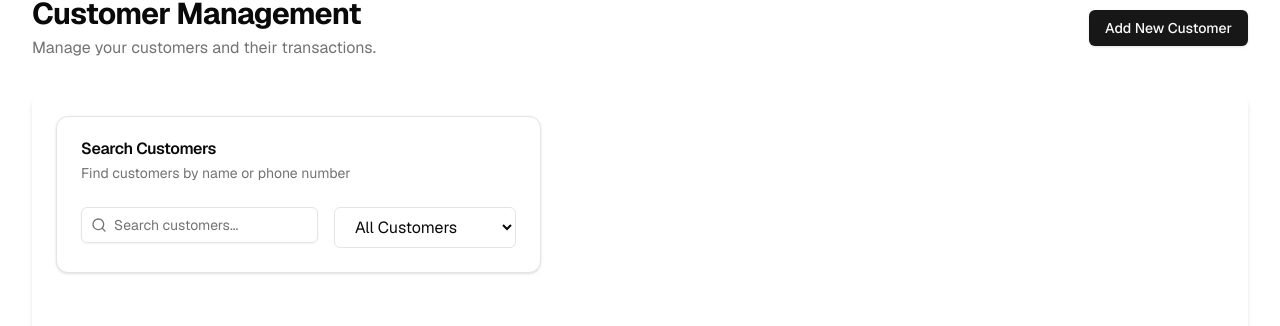
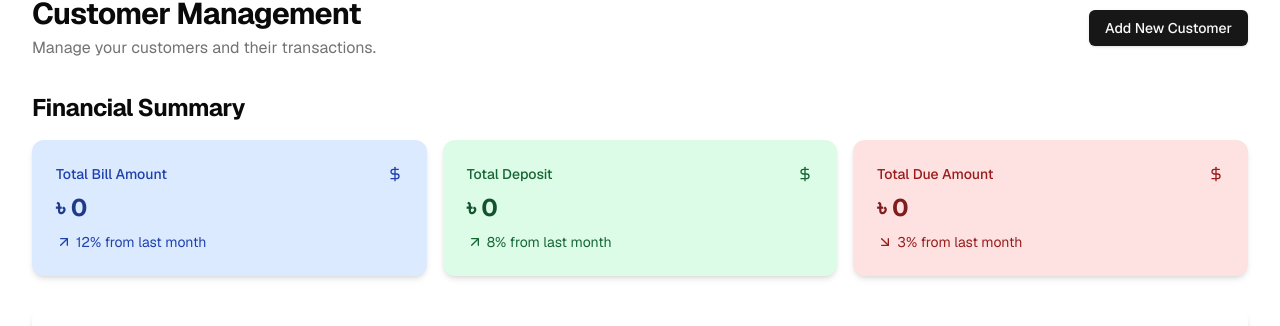
Before and after one commit to rishad190/bhaiyaPos, a Next.js app: page /customers in a window 1280 px wide. Shown: the part 101-427 px from the top of the page. Built offline with nearby package versions, Linux system fonts and the light colour scheme; no server answers; the database is empty; sample sign-in values are in the browser's storage.

Commit message:
fix customer page

```diff
--- a/src/app/customers/[id]/page.js
+++ b/src/app/customers/[id]/page.js
@@ -76,20 +76,25 @@ export default function CustomerDetail() {
     TRANSACTION_CONSTANTS.STORE_OPTIONS.ALL
   );
   const [isAddingTransaction, setIsAddingTransaction] = useState(false);
-  const [sortConfig, setSortConfig] = useState({ key: 'date', direction: 'asc' });
+  const [sortConfig, setSortConfig] = useState({
+    key: "date",
+    direction: "asc",
+  });
 
   const customer = customers?.find((c) => c.id === params.id);
 
   const sortedTransactions = useMemo(() => {
     if (!transactions) return [];
-    let sortableItems = [...transactions.filter(t => t.customerId === params.id)];
+    let sortableItems = [
+      ...transactions.filter((t) => t.customerId === params.id),
+    ];
     if (sortConfig.key) {
       sortableItems.sort((a, b) => {
         if (a[sortConfig.key] < b[sortConfig.key]) {
-          return sortConfig.direction === 'asc' ? -1 : 1;
+          return sortConfig.direction === "asc" ? -1 : 1;
         }
         if (a[sortConfig.key] > b[sortConfig.key]) {
-          return sortConfig.direction === 'asc' ? 1 : -1;
+          return sortConfig.direction === "asc" ? 1 : -1;
         }
         return 0;
       });
@@ -176,7 +181,10 @@ export default function CustomerDetail() {
   const handleEditTransaction = async (transactionId, updatedData) => {
     try {
       setLoadingState((prev) => ({ ...prev, action: true }));
-      await updateTransaction(transactionId, { ...updatedData, customerId: params.id });
+      await updateTransaction(transactionId, {
+        ...updatedData,
+        customerId: params.id,
+      });
       toast({
         title: "Success",
         description: "Transaction updated successfully",
@@ -208,9 +216,9 @@ export default function CustomerDetail() {
   };
 
   const requestSort = (key) => {
-    let direction = 'asc';
-    if (sortConfig.key === key && sortConfig.direction === 'asc') {
-      direction = 'desc';
+    let direction = "asc";
+    if (sortConfig.key === key && sortConfig.direction === "asc") {
+      direction = "desc";
     }
     setSortConfig({ key, direction });
   };
@@ -330,7 +338,9 @@ export default function CustomerDetail() {
               <div className="grid grid-cols-1 md:grid-cols-3 gap-4">
                 <Card className="bg-blue-50 border-none shadow-sm">
                   <CardHeader className="flex flex-row items-center justify-between space-y-0 pb-2">
-                    <CardTitle className="text-sm font-medium text-blue-600">Total Bill</CardTitle>
+                    <CardTitle className="text-sm font-medium text-blue-600">
+                      Total Bill
+                    </CardTitle>
                     <DollarSign className="h-4 w-4 text-blue-600" />
                   </CardHeader>
                   <CardContent>
@@ -345,7 +355,9 @@ export default function CustomerDetail() {
 
                 <Card className="bg-green-50 border-none shadow-sm">
                   <CardHeader className="flex flex-row items-center justify-between space-y-0 pb-2">
-                    <CardTitle className="text-sm font-medium text-green-600">Total Deposit</CardTitle>
+                    <CardTitle className="text-sm font-medium text-green-600">
+                      Total Deposit
+                    </CardTitle>
                     <CreditCard className="h-4 w-4 text-green-600" />
                   </CardHeader>
                   <CardContent>
@@ -359,13 +371,32 @@ export default function CustomerDetail() {
                 </Card>
 
                 <Card
-                  className={`border-none shadow-sm ${totalDue > 0 ? "bg-red-50" : "bg-green-50"}`}>
-                  <CardHeader className={`flex flex-row items-center justify-between space-y-0 pb-2`}>
-                    <CardTitle className={`text-sm font-medium ${totalDue > 0 ? "text-red-600" : "text-green-600"}`}>Total Due</CardTitle>
-                    <FileText className={`h-4 w-4 ${totalDue > 0 ? "text-red-600" : "text-green-600"}`} />
+                  className={`border-none shadow-sm ${
+                    totalDue > 0 ? "bg-red-50" : "bg-green-50"
+                  }`}
+                >
+                  <CardHeader
+                    className={`flex flex-row items-center justify-between space-y-0 pb-2`}
+                  >
+                    <CardTitle
+                      className={`text-sm font-medium ${
+                        totalDue > 0 ? "text-red-600" : "text-green-600"
+                      }`}
+                    >
+                      Total Due
+                    </CardTitle>
+                    <FileText
+                      className={`h-4 w-4 ${
+                        totalDue > 0 ? "text-red-600" : "text-green-600"
+                      }`}
+                    />
                   </CardHeader>
                   <CardContent>
-                    <div className={`text-2xl font-bold ${totalDue > 0 ? "text-red-700" : "text-green-700"}`}>
+                    <div
+                      className={`text-2xl font-bold ${
+                        totalDue > 0 ? "text-red-700" : "text-green-700"
+                      }`}
+                    >
                       ৳{totalDue.toLocaleString()}
                     </div>
                   </CardContent>
@@ -378,9 +409,19 @@ export default function CustomerDetail() {
                     <SelectValue placeholder="Filter by store..." />
                   </SelectTrigger>
                   <SelectContent>
-                    <SelectItem value={TRANSACTION_CONSTANTS.STORE_OPTIONS.ALL}>All Stores</SelectItem>
-                    <SelectItem value={TRANSACTION_CONSTANTS.STORE_OPTIONS.STORE1}>Store 1</SelectItem>
-                    <SelectItem value={TRANSACTION_CONSTANTS.STORE_OPTIONS.STORE2}>Store 2</SelectItem>
+                    <SelectItem value={TRANSACTION_CONSTANTS.STORE_OPTIONS.ALL}>
+                      All Stores
+                    </SelectItem>
+                    <SelectItem
+                      value={TRANSACTION_CONSTANTS.STORE_OPTIONS.STORE1}
+                    >
+                      Store 1
+                    </SelectItem>
+                    <SelectItem
+                      value={TRANSACTION_CONSTANTS.STORE_OPTIONS.STORE2}
+                    >
+                      Store 2
+                    </SelectItem>
                   </SelectContent>
                 </Select>
                 <div className="flex gap-2 w-full sm:w-auto">
@@ -406,10 +447,13 @@ export default function CustomerDetail() {
                     <FileText className="mr-2 h-4 w-4" />
                     Export PDF
                   </Button>
-                  <Button onClick={() => setIsAddingTransaction(true)} disabled={loadingState.action}>
-                    <Plus className="mr-2 h-4 w-4" />
-                    Add Transaction
-                  </Button>
+                  <AddTransactionDialog
+                    open={isAddingTransaction}
+                    onOpenChange={setIsAddingTransaction}
+                    customerId={params.id}
+                    onAddTransaction={handleAddTransaction}
+                    isLoading={loadingState.action}
+                  />
                 </div>
               </div>
             </CardContent>
@@ -421,23 +465,44 @@ export default function CustomerDetail() {
           <Table>
             <TableHeader>
               <TableRow>
-                <TableHead className="whitespace-nowrap cursor-pointer" onClick={() => requestSort('date')}>
+                <TableHead
+                  className="whitespace-nowrap cursor-pointer"
+                  onClick={() => requestSort("date")}
+                >
                   Date <ArrowUpDown className="inline-block ml-2 h-4 w-4" />
                 </TableHead>
-                <TableHead className="whitespace-nowrap cursor-pointer" onClick={() => requestSort('memoNumber')}>
-                  Memo Number <ArrowUpDown className="inline-block ml-2 h-4 w-4" />
+                <TableHead
+                  className="whitespace-nowrap cursor-pointer"
+                  onClick={() => requestSort("memoNumber")}
+                >
+                  Memo Number{" "}
+                  <ArrowUpDown className="inline-block ml-2 h-4 w-4" />
                 </TableHead>
                 <TableHead className="whitespace-nowrap">Details</TableHead>
-                <TableHead className="text-right whitespace-nowrap cursor-pointer" onClick={() => requestSort('total')}>
-                  Total Bill <ArrowUpDown className="inline-block ml-2 h-4 w-4" />
+                <TableHead
+                  className="text-right whitespace-nowrap cursor-pointer"
+                  onClick={() => requestSort("total")}
+                >
+                  Total Bill{" "}
+                  <ArrowUpDown className="inline-block ml-2 h-4 w-4" />
                 </TableHead>
-                <TableHead className="text-right whitespace-nowrap cursor-pointer" onClick={() => requestSort('deposit')}>
+                <TableHead
+                  className="text-right whitespace-nowrap cursor-pointer"
+                  onClick={() => requestSort("deposit")}
+                >
                   Deposit <ArrowUpDown className="inline-block ml-2 h-4 w-4" />
                 </TableHead>
-                <TableHead className="text-right whitespace-nowrap cursor-pointer" onClick={() => requestSort('due')}>
-                  Due Amount <ArrowUpDown className="inline-block ml-2 h-4 w-4" />
+                <TableHead
+                  className="text-right whitespace-nowrap cursor-pointer"
+                  onClick={() => requestSort("due")}
+                >
+                  Due Amount{" "}
+                  <ArrowUpDown className="inline-block ml-2 h-4 w-4" />
                 </TableHead>
-                <TableHead className="text-right whitespace-nowrap cursor-pointer" onClick={() => requestSort('cumulativeBalance')}>
+                <TableHead
+                  className="text-right whitespace-nowrap cursor-pointer"
+                  onClick={() => requestSort("cumulativeBalance")}
+                >
                   Balance <ArrowUpDown className="inline-block ml-2 h-4 w-4" />
                 </TableHead>
                 <TableHead className="whitespace-nowrap">Store</TableHead>
@@ -524,16 +589,6 @@ export default function CustomerDetail() {
           </Table>
         </div>
 
-        {isAddingTransaction && (
-          <AddTransactionDialog
-            open={isAddingTransaction}
-            onOpenChange={setIsAddingTransaction}
-            customerId={params.id}
-            onAddTransaction={handleAddTransaction}
-            isLoading={loadingState.action}
-          />
-        )}
-
         {/* Footer Section */}
         <div className="mt-4 flex flex-col md:flex-row justify-between items-start md:items-center gap-4">
           <div className="text-sm text-gray-500">
--- a/src/app/customers/page.js
+++ b/src/app/customers/page.js
@@ -23,7 +23,8 @@ import {
   ERROR_MESSAGES,
   PAGE_TITLES,
 } from "@/lib/constants";
-import { Plus } from "lucide-react";
+
+import { Plus, DollarSign, ArrowUpRight, ArrowDownRight } from "lucide-react";
 
 export default function CustomerPage() {
   const router = useRouter();
@@ -53,7 +54,11 @@ export default function CustomerPage() {
 
   useEffect(() => {
     if (customers) {
-      setLoadingState((prev) => ({ ...prev, initial: false, customers: false }));
+      setLoadingState((prev) => ({
+        ...prev,
+        initial: false,
+        customers: false,
+      }));
     }
   }, [customers]);
 
@@ -125,6 +130,41 @@ export default function CustomerPage() {
     }
   };
 
+  const stats = useMemo(() => {
+    if (!Array.isArray(customers) || !transactions) {
+      return {
+        totalBill: 0,
+        totalDeposit: 0,
+        totalDue: 0,
+      };
+    }
+
+    const totals = customers.reduce(
+      (acc, customer) => {
+        const customerTransactions =
+          transactions?.filter((t) => t.customerId === customer.id) || [];
+        const customerTotal = customerTransactions.reduce(
+          (sum, t) => sum + (Number(t.total) || 0),
+          0
+        );
+        const customerDeposit = customerTransactions.reduce(
+          (sum, t) => sum + (Number(t.deposit) || 0),
+          0
+        );
+        const customerDue = getCustomerDue(customer.id);
+
+        return {
+          totalBill: acc.totalBill + customerTotal,
+          totalDeposit: acc.totalDeposit + customerDeposit,
+          totalDue: acc.totalDue + customerDue,
+        };
+      },
+      { totalBill: 0, totalDeposit: 0, totalDue: 0 }
+    );
+
+    return totals;
+  }, [customers, transactions, getCustomerDue]);
+
   const filteredCustomers = useMemo(() => {
     if (!customers) return [];
     return customers.filter((customer) => {
@@ -180,6 +220,68 @@ export default function CustomerPage() {
           </AddCustomerDialog>
         </div>
 
+        {/* Financial Summary */}
+        <div>
+          <h2 className="text-2xl font-bold tracking-tight mb-4">
+            Financial Summary
+          </h2>
+          <div className="grid grid-cols-1 md:grid-cols-3 gap-4">
+            <Card className="bg-blue-100 border-none shadow-md hover:shadow-lg transition-shadow">
+              <CardContent className="p-6">
+                <div className="flex justify-between items-center mb-2">
+                  <h3 className="text-sm font-medium text-blue-800">
+                    Total Bill Amount
+                  </h3>
+                  <DollarSign className="h-4 w-4 text-blue-800" />
+                </div>
+                <div className="text-2xl font-bold text-blue-900">
+                  ৳ {stats.totalBill}
+                </div>
+                <div className="flex items-center mt-2 text-sm text-blue-800">
+                  <ArrowUpRight className="h-4 w-4 mr-1" />
+                  <span>12% from last month</span>
+                </div>
+              </CardContent>
+            </Card>
+
+            <Card className="bg-green-100 border-none shadow-md hover:shadow-lg transition-shadow">
+              <CardContent className="p-6">
+                <div className="flex justify-between items-center mb-2">
+                  <h3 className="text-sm font-medium text-green-800">
+                    Total Deposit
+                  </h3>
+                  <DollarSign className="h-4 w-4 text-green-800" />
+                </div>
+                <div className="text-2xl font-bold text-green-900">
+                  ৳ {stats.totalDeposit}
+                </div>
+                <div className="flex items-center mt-2 text-sm text-green-800">
+                  <ArrowUpRight className="h-4 w-4 mr-1" />
+                  <span>8% from last month</span>
+                </div>
+              </CardContent>
+            </Card>
+
+            <Card className="bg-red-100 border-none shadow-md hover:shadow-lg transition-shadow">
+              <CardContent className="p-6">
+                <div className="flex justify-between items-center mb-2">
+                  <h3 className="text-sm font-medium text-red-800">
+                    Total Due Amount
+                  </h3>
+                  <DollarSign className="h-4 w-4 text-red-800" />
+                </div>
+                <div className="text-2xl font-bold text-red-900">
+                  ৳ {stats.totalDue}
+                </div>
+                <div className="flex items-center mt-2 text-sm text-red-800">
+                  <ArrowDownRight className="h-4 w-4 mr-1" />
+                  <span>3% from last month</span>
+                </div>
+              </CardContent>
+            </Card>
+          </div>
+        </div>
+
         <Card className="border-none shadow-md hover:shadow-lg transition-shadow">
           <CardHeader>
             <div className="flex flex-col md:flex-row justify-between items-start md:items-center gap-4">
```
Also changed, not shown: src/utils/export.js (+40 -40 lines).
